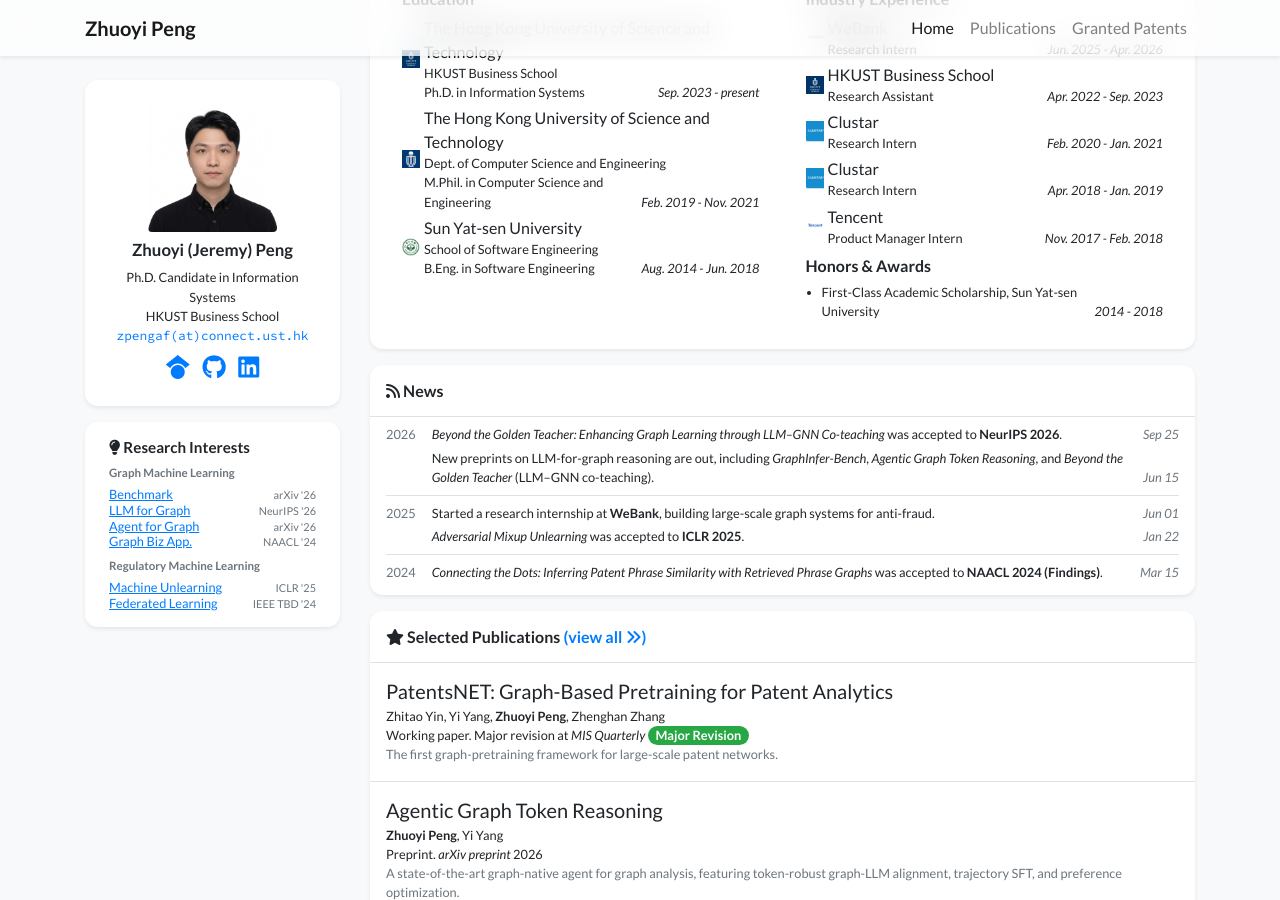
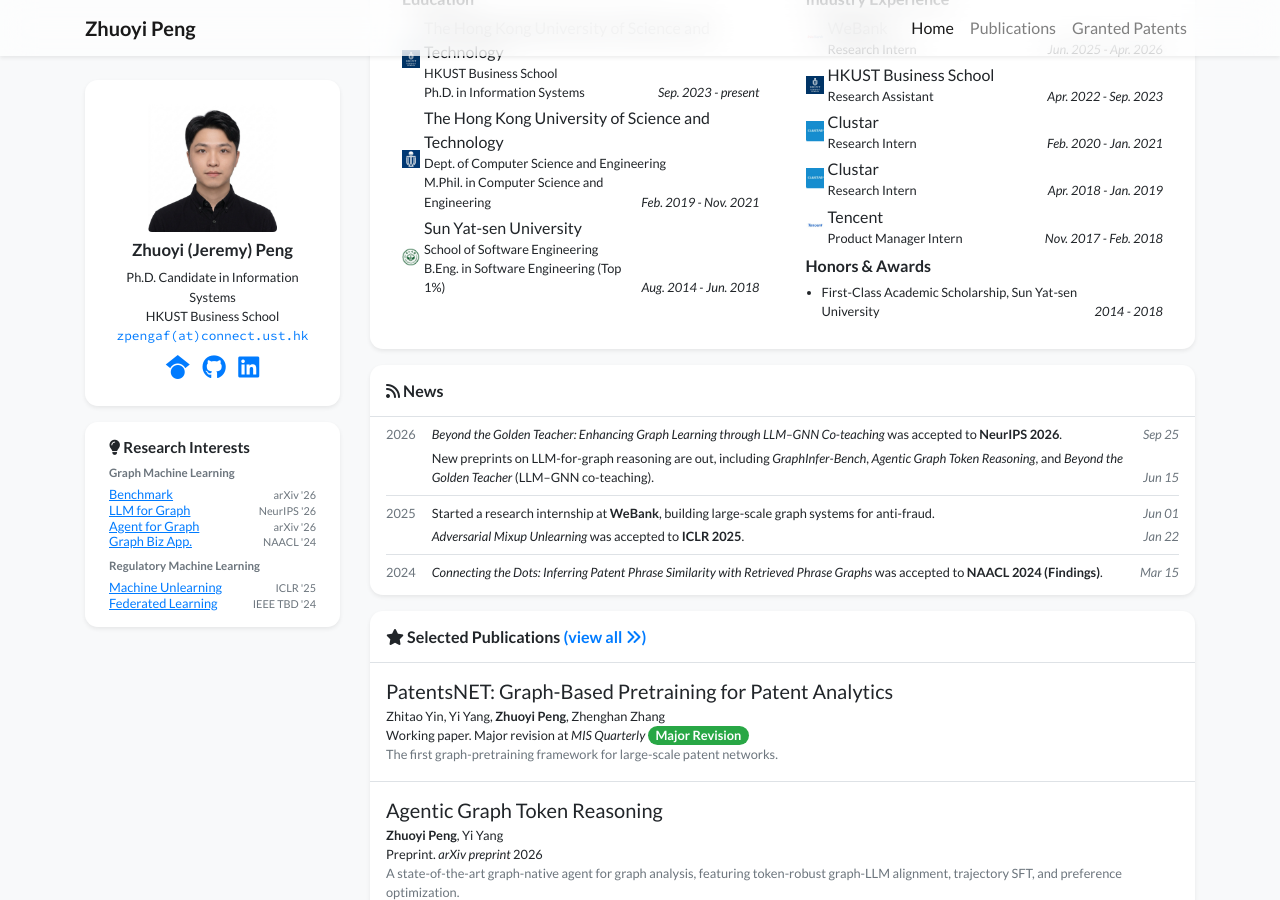
Before and after one commit to realjeremybot/realjeremybot.github.io, a Jekyll site: the page built from index.html, in a window 1280 px wide and 900 px high, scrolled down 513 px. Built offline with Jekyll 4.4.1, drawn with Linux system fonts in a browser that asks for light colours; nearby versions of some CDN libraries; a style sheet for code colours, icons or effects is not loaded.

Commit message:
Add SYSU top 1 percent distinction

```diff
--- a/_data/profile.yml
+++ b/_data/profile.yml
@@ -49,7 +49,7 @@
 - name: Sun Yat-sen University
   logo: /assets/images/badges/sysu.jpeg
   dept: School of Software Engineering
-  position: B.Eng. in Software Engineering
+  position: B.Eng. in Software Engineering (Top 1%)
   date: Aug. 2014 - Jun. 2018
 
 experience:
```
